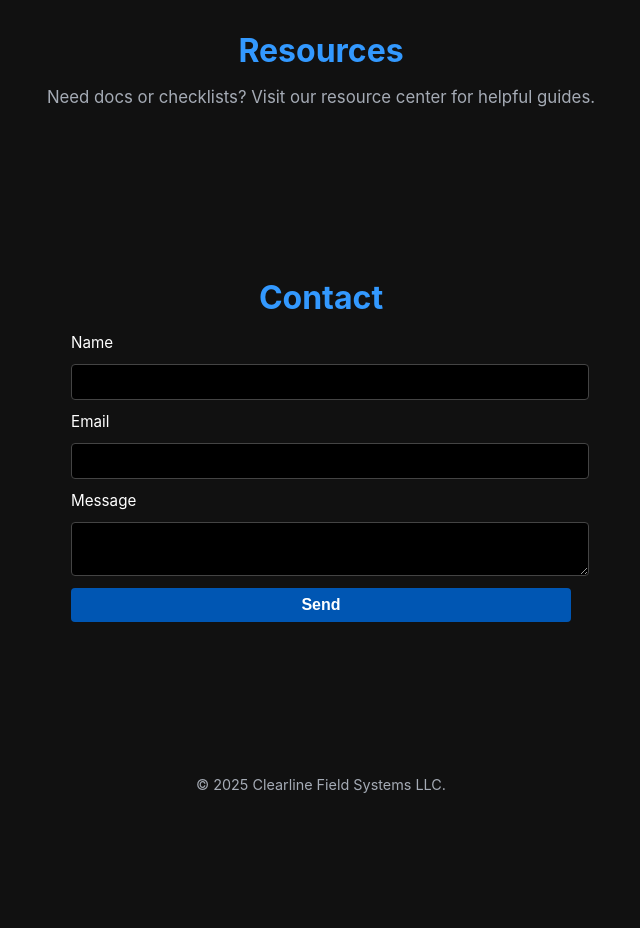
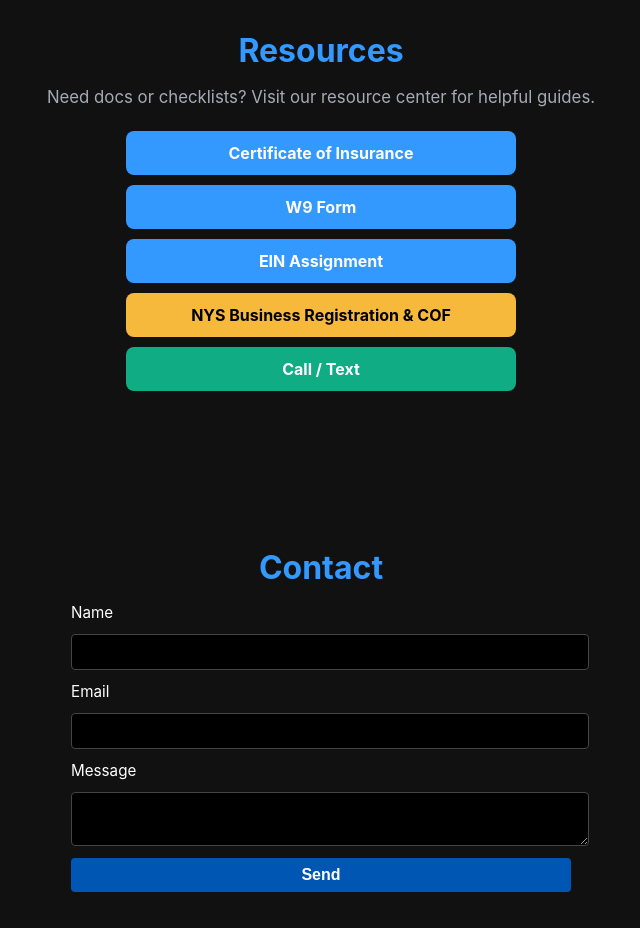
Before and after one commit to clearlinesupport/clearline-assets, a website: page site/index.html in a window 1280 px wide. Shown: the part 1660-2588 px from the top of the page, without its empty margins (319-959 px from the left). Before the commit the page ends 2547 px from the top, so only its background shows below. Drawn offline with Linux system fonts and the light colour scheme.

Commit message:
Add vendor doc links

```diff
--- a/site/index.html
+++ b/site/index.html
@@ -82,6 +82,13 @@
       <div class="section-wrapper">
         <h2>Resources</h2>
         <p>Need docs or checklists? Visit our <a href="/resources">resource center</a> for helpful guides.</p>
+        <div class="vendor-docs">
+          <a href="https://portal.nextinsurance.com/public/certificates/live-certificate/5982f0028003ab6795595fb7a02473ce" class="doc-btn" target="_blank" rel="noopener">Certificate of Insurance</a>
+          <a href="https://drive.google.com/file/d/10Zh9gbcCFZASt1lVXVQK8jnCaaRhBS40/view?usp=drivesdk" class="doc-btn" target="_blank" rel="noopener">W9 Form</a>
+          <a href="https://drive.google.com/file/d/10Zbgz2a4aM2noggLmy1K1Shzsl-iOlpm/view?usp=drivesdk" class="doc-btn" target="_blank" rel="noopener">EIN Assignment</a>
+          <a href="https://clearlinesupport.com" class="doc-btn yellow" target="_blank" rel="noopener">NYS Business Registration &amp; COF</a>
+          <a href="tel:15185219158" class="doc-btn green">Call / Text</a>
+        </div>
       </div>
     </section>
 
```
